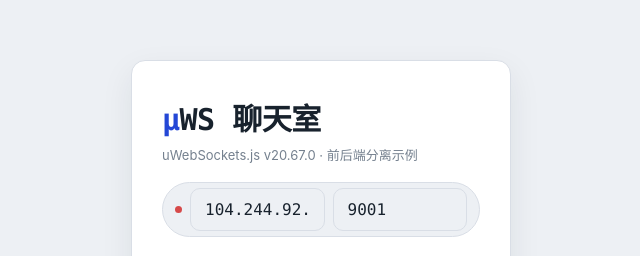
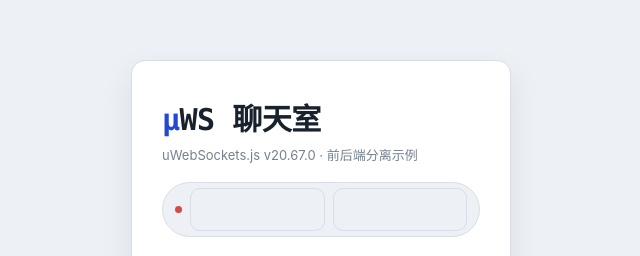
Before and after one commit to yhy05119-ops/cfweb, a plain HTML site: page ws.html in a window 1280 px wide. Shown: the part 174-430 px from the top of the page, without its empty margins (319-959 px from the left). Drawn offline with Linux system fonts and the light colour scheme.

Commit message:
更新 ws.html

```diff
--- a/ws.html
+++ b/ws.html
@@ -130,7 +130,7 @@
     <div class="join-card">
       <div class="wordmark"><span class="mu">μ</span>WS 聊天室</div>
       <p>uWebSockets.js v20.67.0 · 前后端分离示例</p>
-      <div class="endpoint"><span class="led" id="joinLed"></span><input type="text" id="host" value="104.244.92.127"><input type="text" id="port" value="9001"></div>
+      <div class="endpoint"><span class="led" id="joinLed"></span><input type="text" id="host"><input type="text" id="port"></div>
       <div class="field">
         <input id="nameInput" placeholder="输入昵称" maxlength="20" autocomplete="off" />
         <button class="primary" id="joinBtn">进入聊天室</button>
```
